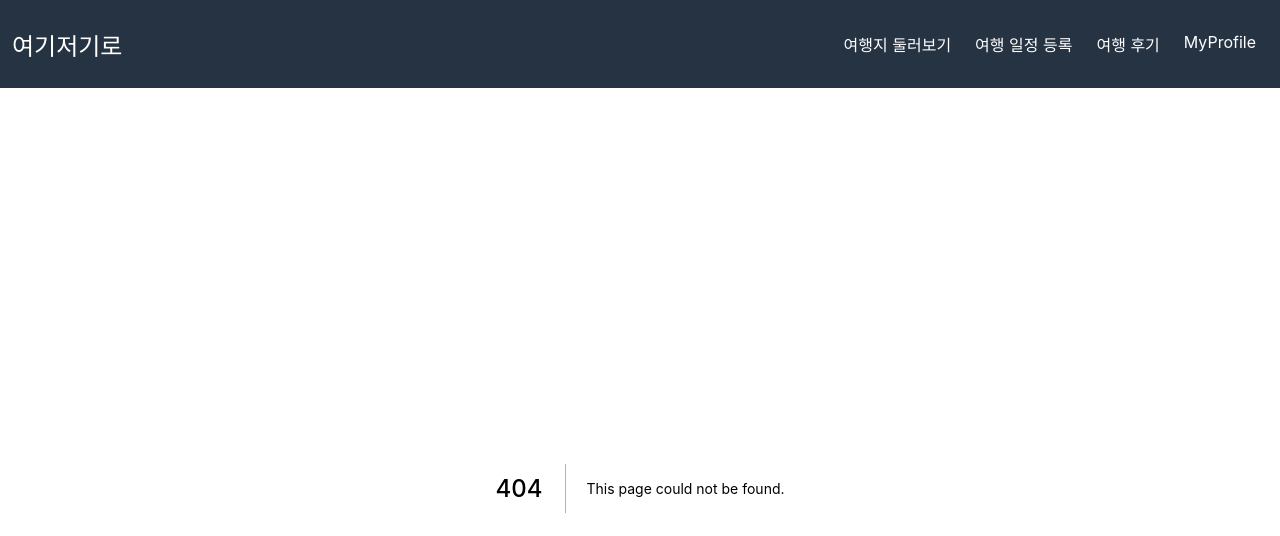
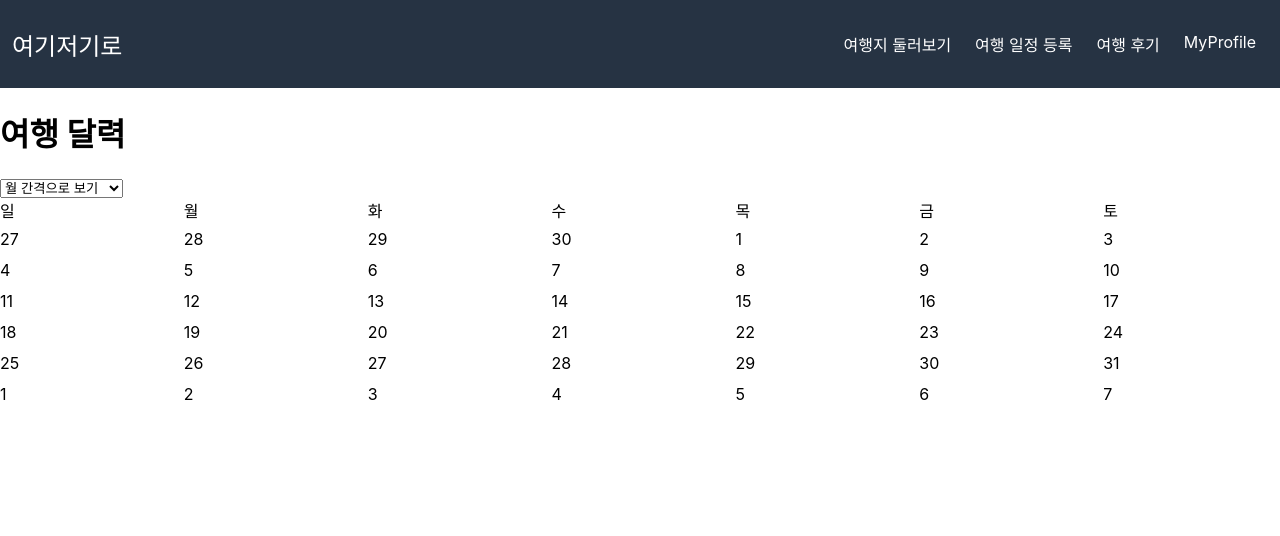
Before and after one commit to ybw903/WhereToGo, a Next.js app: page /schedule in a window 1280 px wide. Before the commit this address had no page. Shown: the top 536 px of the page. Built offline with nearby package versions, Linux system fonts and the light colour scheme.

Commit message:
feat: create schedule page

```diff
--- /dev/null
+++ b/pages/schedule.tsx
@@ -0,0 +1,17 @@
+import TourCalender from "../src/components/TourCalender";
+
+export default function Schedule() {
+    return (
+        <div>
+            <div>
+                <h1>여행 달력</h1>
+                <select>
+                    <option>월 간격으로 보기</option>
+                    <option>2주 간격으로 보기</option>
+                    <option>1주 간격으로 보기</option>
+                </select>
+            </div>
+            <TourCalender></TourCalender>
+        </div>
+    )
+}
--- a/src/components/Header.tsx
+++ b/src/components/Header.tsx
@@ -1,5 +1,6 @@
 import { useState } from 'react';
 import styles from '../../styles/Header.module.css';
+import Link from 'next/link';
 export default function Header() {
 
     const [isMenuOpen,setIsMenuOpen] = useState<boolean>(false);
@@ -16,7 +17,9 @@ export default function Header() {
                 </div>
                 <ul className= {!isMenuOpen? styles.navbar__menu : `${styles.navbar__menu} ${styles.active}`}>
                     <li><a>여행지 둘러보기</a></li>
-                    <li><a>여행 일정 등록</a></li>
+                    <li>
+                        <Link href="schedule"><a>여행 일정 등록</a></Link>
+                    </li>
                     <li><a>여행 후기</a></li>
                     <li><a>MyProfile</a></li>
                 </ul>
```
